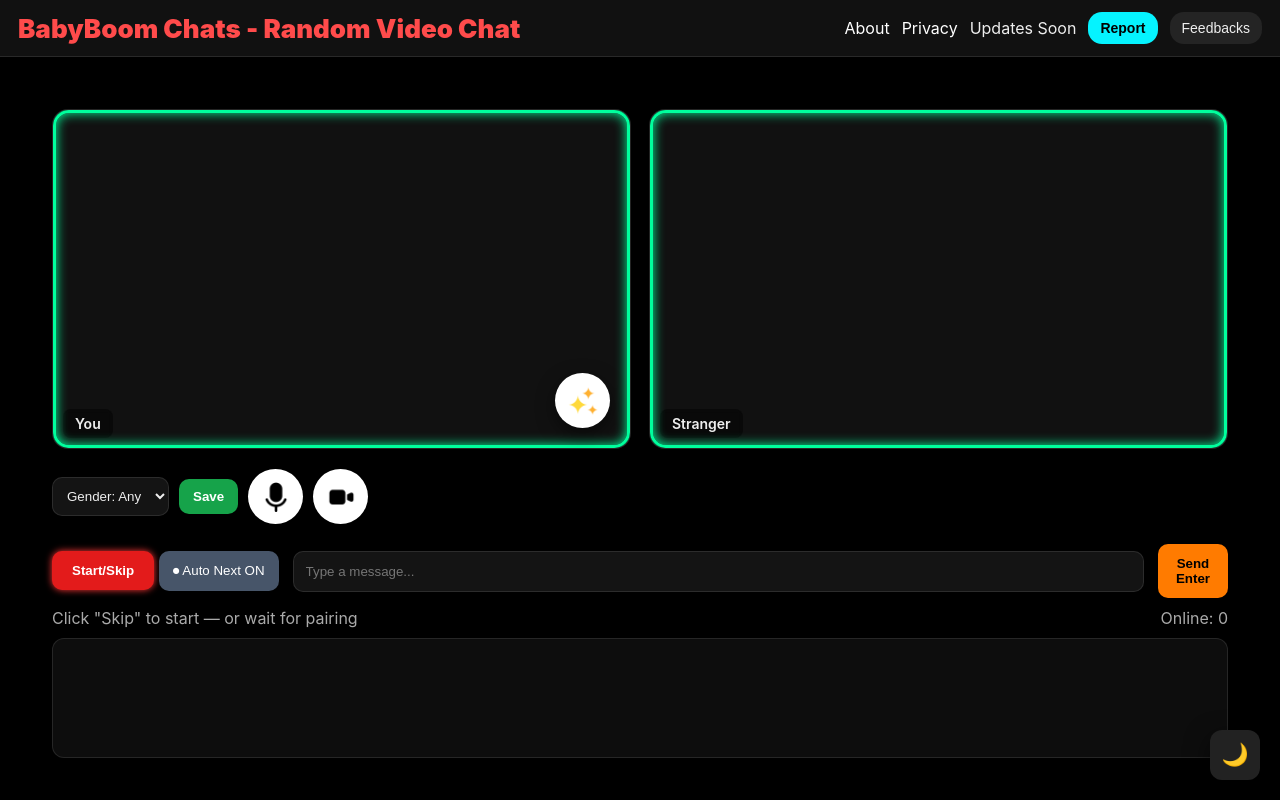
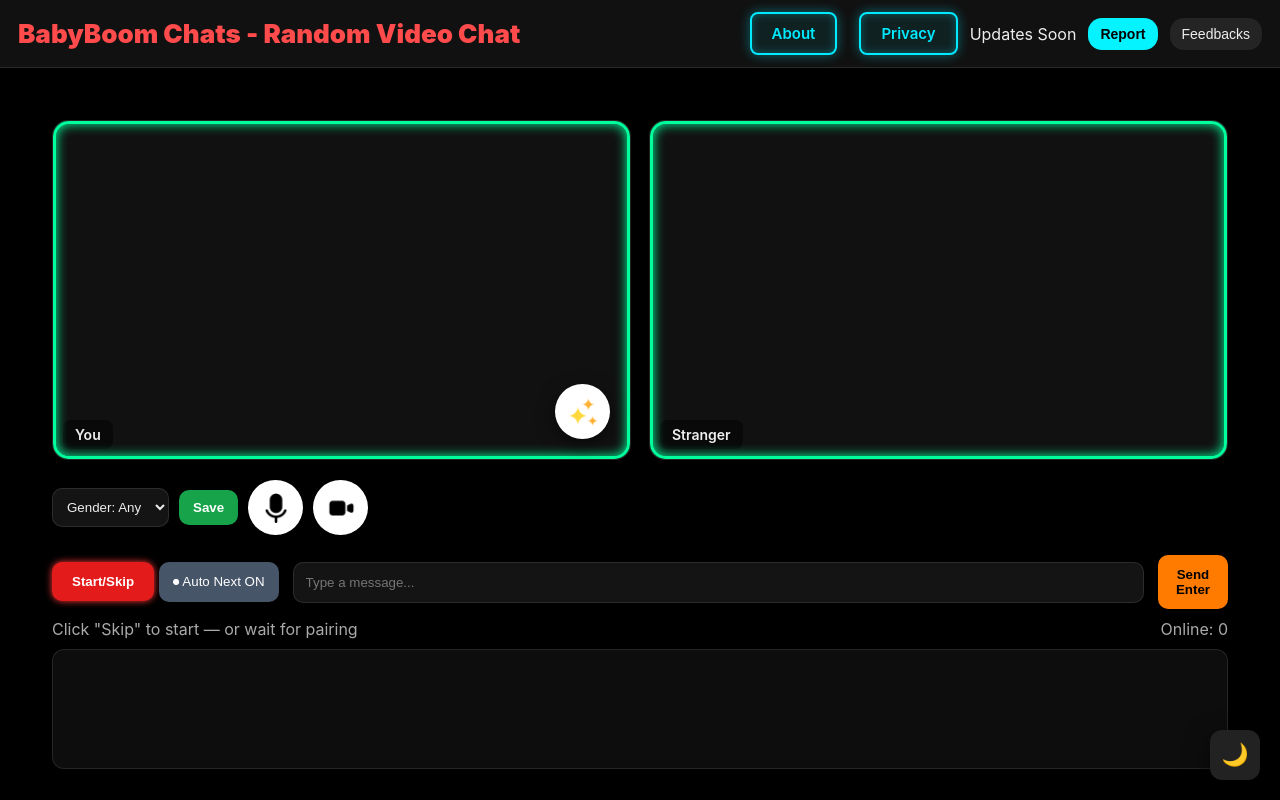
Before and after one commit to kashi7819/uhmegal, a website: page public/index.html in a window 1280 px wide. Drawn offline with nearby package versions, Linux system fonts and the light colour scheme; no server answers.

Commit message:
index.html

```diff
--- a/public/index.html
+++ b/public/index.html
@@ -6,6 +6,35 @@
   <title>BabyBoom Chats - Random Video Chat</title>
   <script async src="https://pagead2.googlesyndication.com/pagead/js/adsbygoogle.js?client=ca-pub-8697595587898275"
      crossorigin="anonymous"></script>
+  <style>
+.neon-btn {
+  padding: 10px 20px;
+  border-radius: 8px;
+  font-size: 15px;
+  font-weight: 600;
+  color: #00eaff;
+  border: 2px solid #00eaff;
+  background: rgba(0, 234, 255, 0.07);
+  cursor: pointer;
+  box-shadow: 0 0 12px rgba(0, 234, 255, 0.4),
+              inset 0 0 8px rgba(0, 234, 255, 0.3);
+  transition: 0.25s ease;
+  text-decoration: none;
+  margin-left: 10px;
+}
+
+.neon-btn:hover {
+  box-shadow: 0 0 22px #00eaff,
+              0 0 35px #00eaff,
+              inset 0 0 10px #00eaff;
+  transform: translateY(-3px);
+}
+
+.neon-btn:active {
+  transform: scale(0.96);
+}
+</style>
+
 
   <!-- SEO -->
   <meta name="description" content="BabyBoom Chats - a fast, simple random video chat website like Omegle. Connect with strangers instantly.">
@@ -23,8 +52,8 @@
   <header class="topbar">
     <div class="logo">BabyBoom Chats - Random Video Chat</div>
     <nav class="toplinks">
-              <a class="link" href="/about.html" style="color:white; text-decoration:none;">About</a>
-  <a class="link" href="/privacy.html" style="color:white; text-decoration:none;">Privacy</a>
+ <a href="/about.html" class="neon-btn">About</a>
+  <a href="/privacy.html" class="neon-btn">Privacy</a>
       <div class="link">Updates Soon</div>
       <button id="reportNav" class="pill report-pill">Report</button>
       <button id="feedbackNav" class="pill">Feedbacks</button>
```
